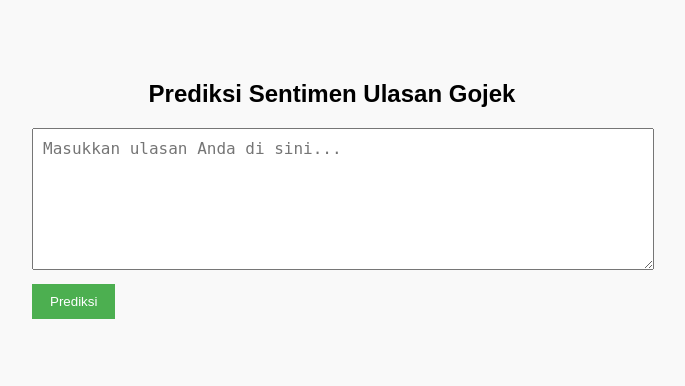
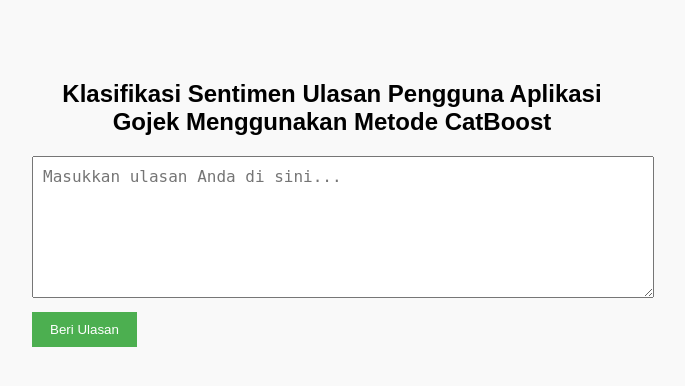
Before and after one commit to revoulk/klasifikasi-analisis-sentimen-aplikasi-gojek, a Flask app: page / in a window 1280 px wide. Shown: the top 386 px of the page, without its empty margins (308-993 px from the left). Run offline with Flask 3, Linux system fonts and the light colour scheme.

Commit message:
edited some features

```diff
--- a/sentimen_gojek_app/templates/index.html
+++ b/sentimen_gojek_app/templates/index.html
@@ -1,7 +1,7 @@
 <!DOCTYPE html>
 <html>
 <head>
-    <title>Prediksi Sentimen Ulasan Aplikasi Gojek</title>
+    <title> Klasifikasi Sentimen Ulasan Pengguna Aplikasi Gojek Menggunakan Metode CatBoost</title>
     <style>
         body {
             font-family: Arial, sans-serif;
@@ -35,15 +35,15 @@
     </style>
 </head>
 <body>
-    <h2>Prediksi Sentimen Ulasan Gojek</h2>
+    <h2>Klasifikasi Sentimen Ulasan Pengguna Aplikasi Gojek Menggunakan Metode CatBoost</h2>
     <form method="POST">
         <textarea name="ulasan" placeholder="Masukkan ulasan Anda di sini...">{{ ulasan }}</textarea><br>
-        <button class="btn" type="submit">Prediksi</button>
+        <button class="btn" type="submit">Beri Ulasan</button>
     </form>
 
     {% if hasil %}
     <div class="hasil">
-        <strong>Hasil Prediksi:</strong> {{ hasil }}
+        <strong>Hasil Klasifikasi:</strong> {{ hasil }}
     </div>
     {% endif %}
 </body>
```
